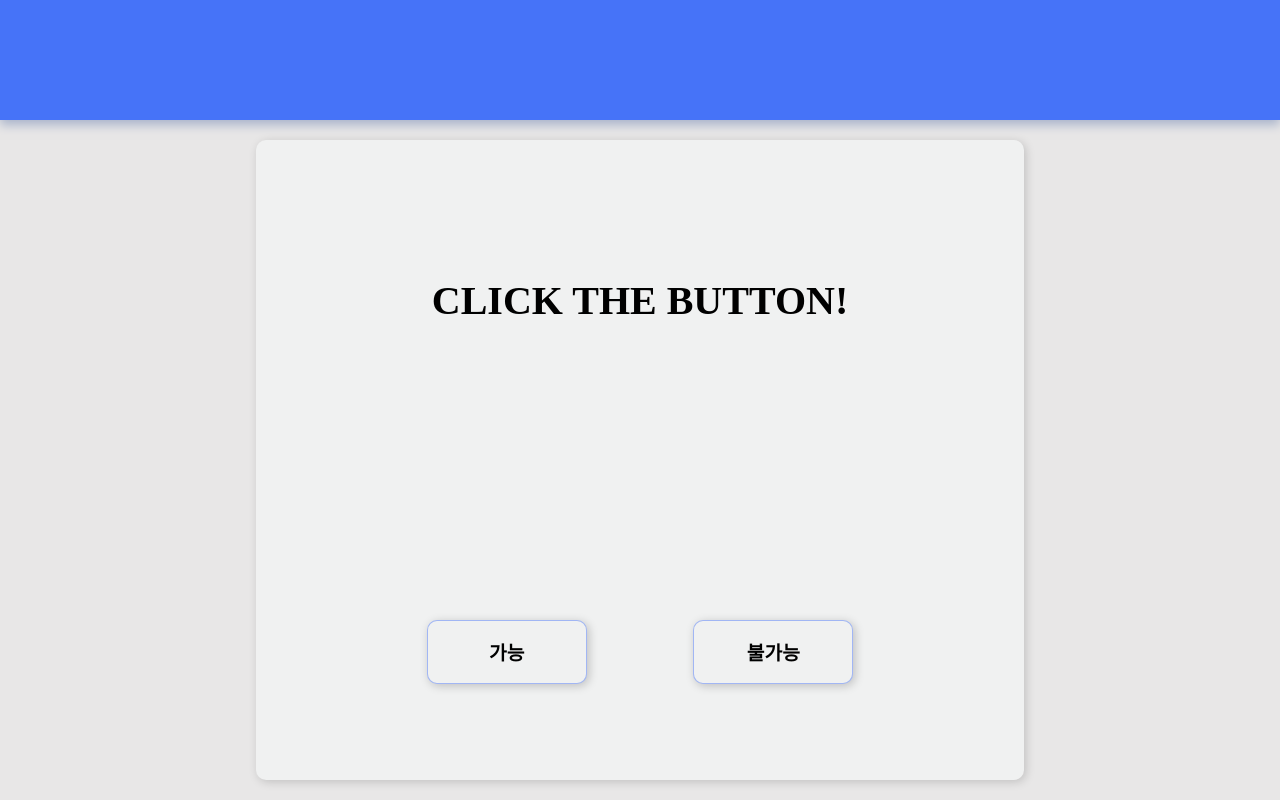
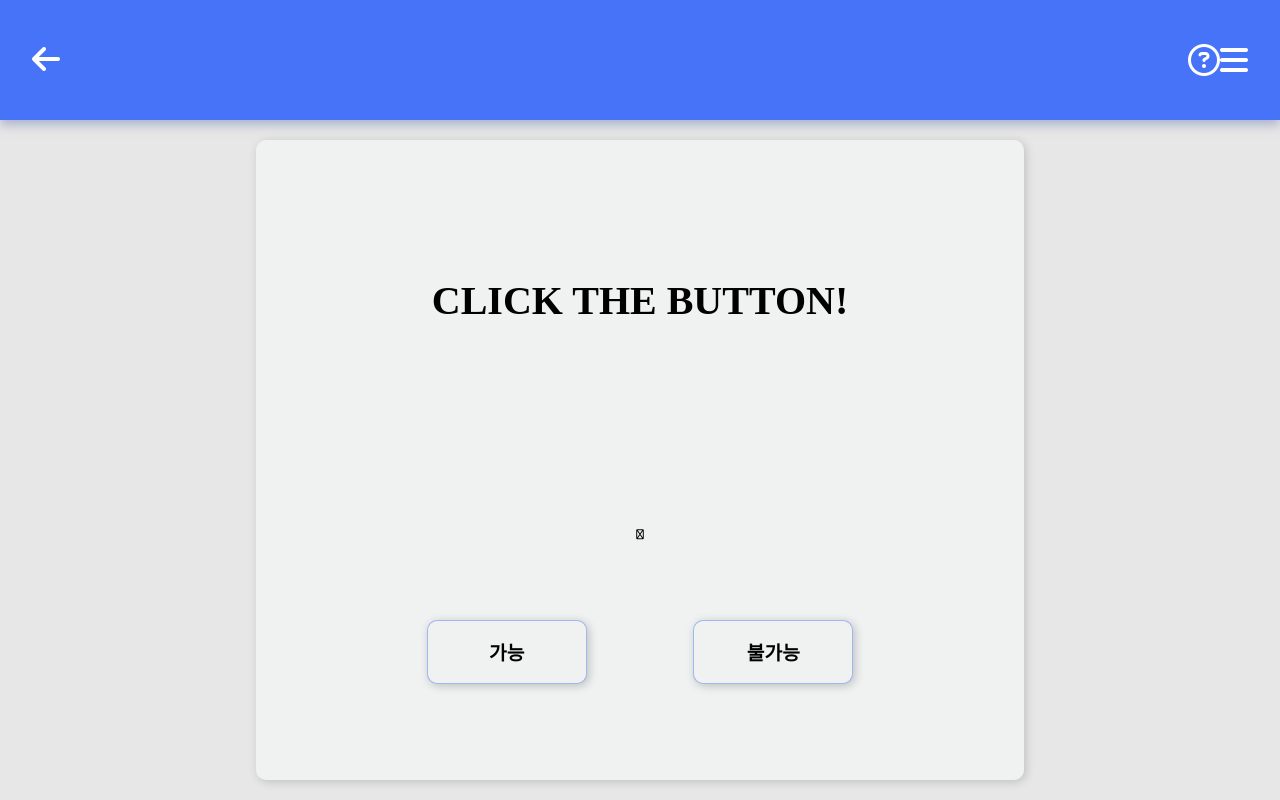
Before and after one commit to monggu1004/VocabularyList, a website: page usage/useage.html in a window 1280 px wide. Drawn offline with Linux system fonts and the light colour scheme.

Commit message:
use design
.

```diff
--- a/usage/useage.html
+++ b/usage/useage.html
@@ -5,14 +5,32 @@
     <meta name="viewport" content="width=device-width, initial-scale=1.0" />
     <title>Document</title>
     <link rel="stylesheet" href="/usage/usestyle.css" />
+    <script
+      src="https://kit.fontawesome.com/15df8433ed.js"
+      crossorigin="anonymous"
+    ></script>
   </head>
   <body>
-    <div class="trainheader"></div>
+    <div class="trainheader">
+      <div class="arrowLeftBox">
+        <a href="/index.html">
+          <i class="fa-solid fa-arrow-left"></i>
+        </a>
+        <div class="theaderrightbox">
+          <i class="fa-regular fa-circle-question"></i>
+          <i class="fa-solid fa-bars"></i>
+        </div>
+      </div>
+    </div>
     <div class="traincontainer">
       <div class="trainbox">
         <div class="imgcontainer">CLICK THE BUTTON!</div>
         <div class="wordcontainer">
-          <div class="conversation"></div>
+          <div class="conversation">
+            <div></div>
+            <i class="fa-regular fa-volume-high"></i>
+          </div>
+
           <div class="words"></div>
         </div>
         <form class="answercontainer">
--- a/usage/usechange.js
+++ b/usage/usechange.js
@@ -138,7 +138,7 @@ async function sendData(JapanText) {
 }
 async function addImg(Url) {
   if (Url) {
-    imgContainer.innerHTML = `<img src="${Url}" alt="create img" class="imgcreate">`;
+    imgContainer.innerHTML = `<img src="${Url}" alt="create img" class="imgcreate" >`;
   }
 }
 
--- a/usage/usestyle.css
+++ b/usage/usestyle.css
@@ -16,7 +16,29 @@ body {
   height: 15vh;
   background-color: rgba(45, 96, 247, 0.877);
   box-shadow: 0px 5px 10px rgba(0, 48, 143, 0.765);
+  display: flex;
+  align-items: center;
+  justify-content: center;
 }
+.fa-arrow-left {
+  font-size: 2.5vw;
+  color: white;
+}
+.arrowLeftBox {
+  width: 95vw;
+  height: 15vh;
+  display: flex;
+  align-items: center;
+  justify-content: space-between;
+  font-size: 2.5vw;
+  color: white;
+}
+.theaderrightbox {
+  display: flex;
+  align-items: center;
+  justify-content: space-between;
+}
+
 .traincontainer {
   width: 100vw;
   min-height: 85vh;
@@ -89,3 +111,6 @@ body {
   border-radius: 10px;
   box-shadow: 2px 2px 10px rgba(6, 15, 54, 0.818);
 }
+.fa-volume-high {
+  font-size: 10px;
+}
```
Also changed, not shown: html/useage.html (deleted, +0 -27 lines), voca/voca.html (added, +12 -0 lines), voca/vocaapi.js (added), voca/vocadesign.css (added).
